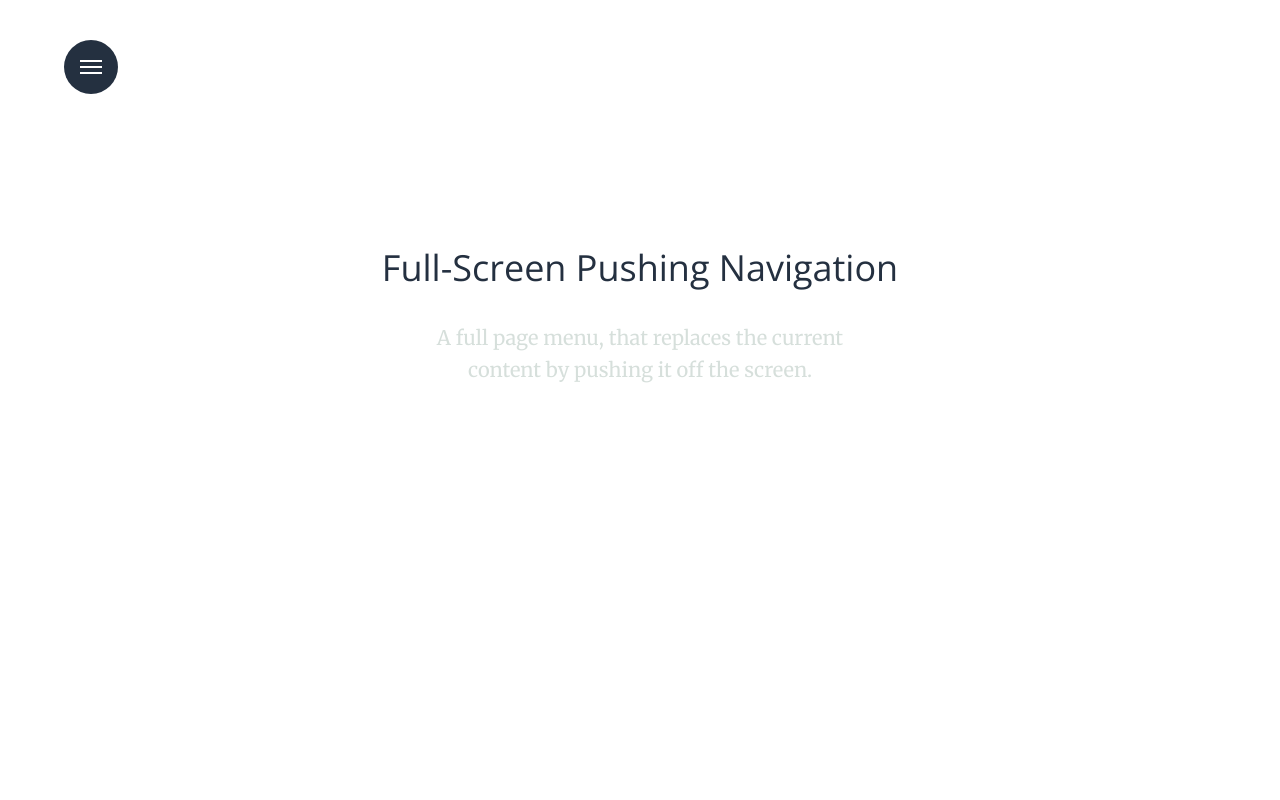
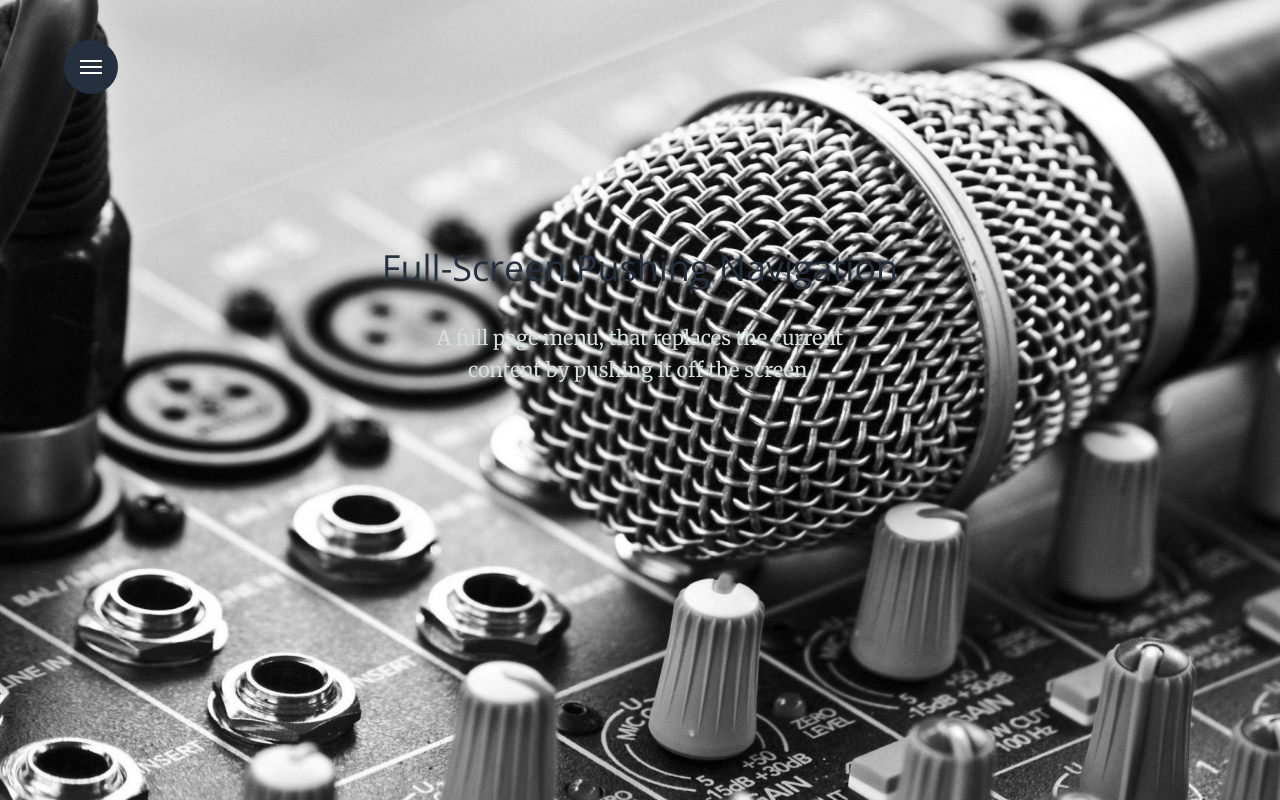
Before and after one commit to Osuka-Andala/euphoria, a plain HTML site: page index.html in a window 1280 px wide. Drawn offline with nearby package versions, Linux system fonts and the light colour scheme.

Commit message:
Updated background image

```diff
--- a/css/style.css
+++ b/css/style.css
@@ -48,7 +48,7 @@ main {
   -webkit-overflow-scrolling: touch;
   padding: 200px 5%;
   /*background-color: #9cb3a8;*/
-  background-image: url("../img/img-1.jpg");
+  background-image: url("../img/mic.jpg");
   background-size: cover;
   /* Force Hardware Acceleration in WebKit */
   -webkit-transform: translateZ(0);
```
